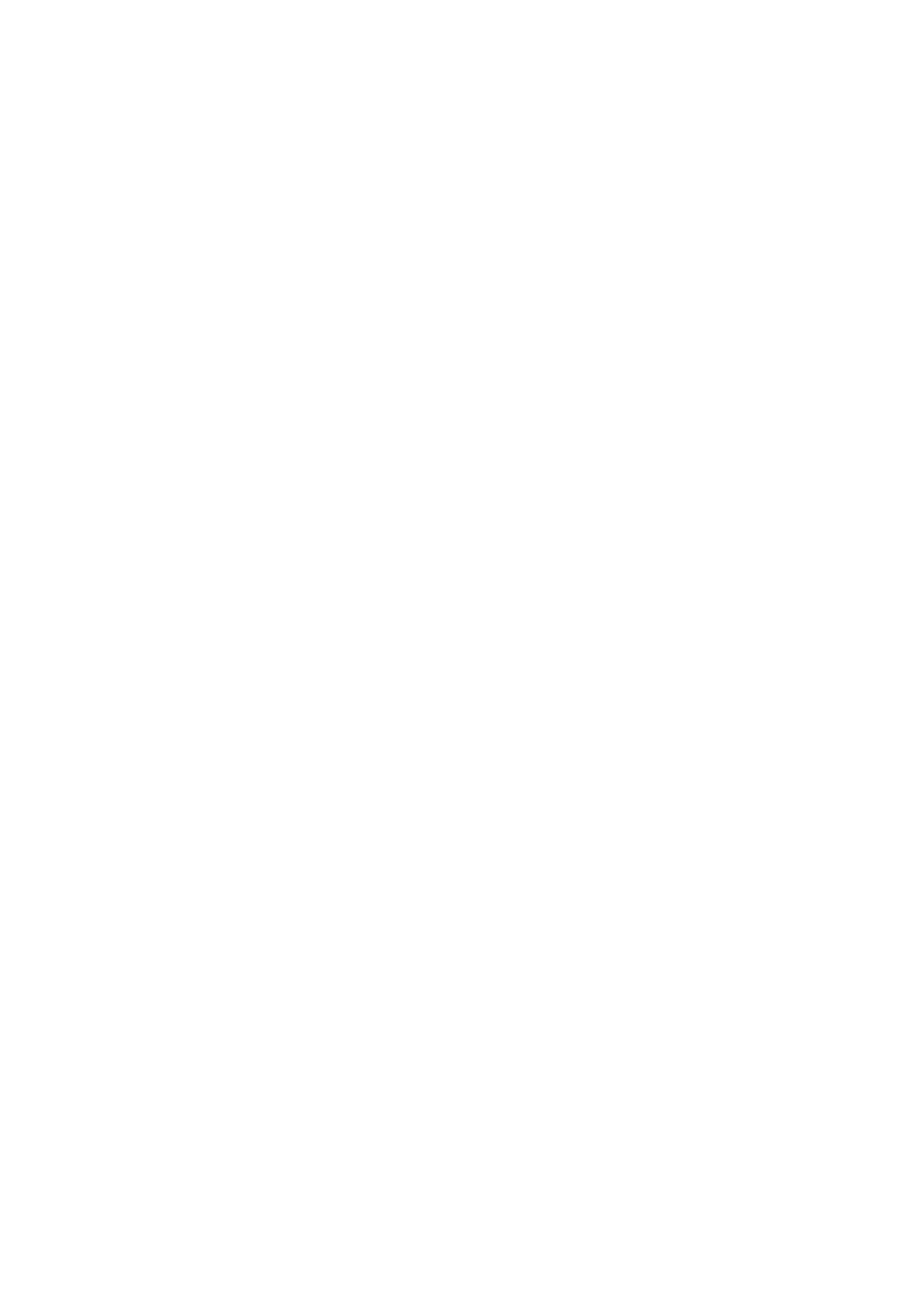
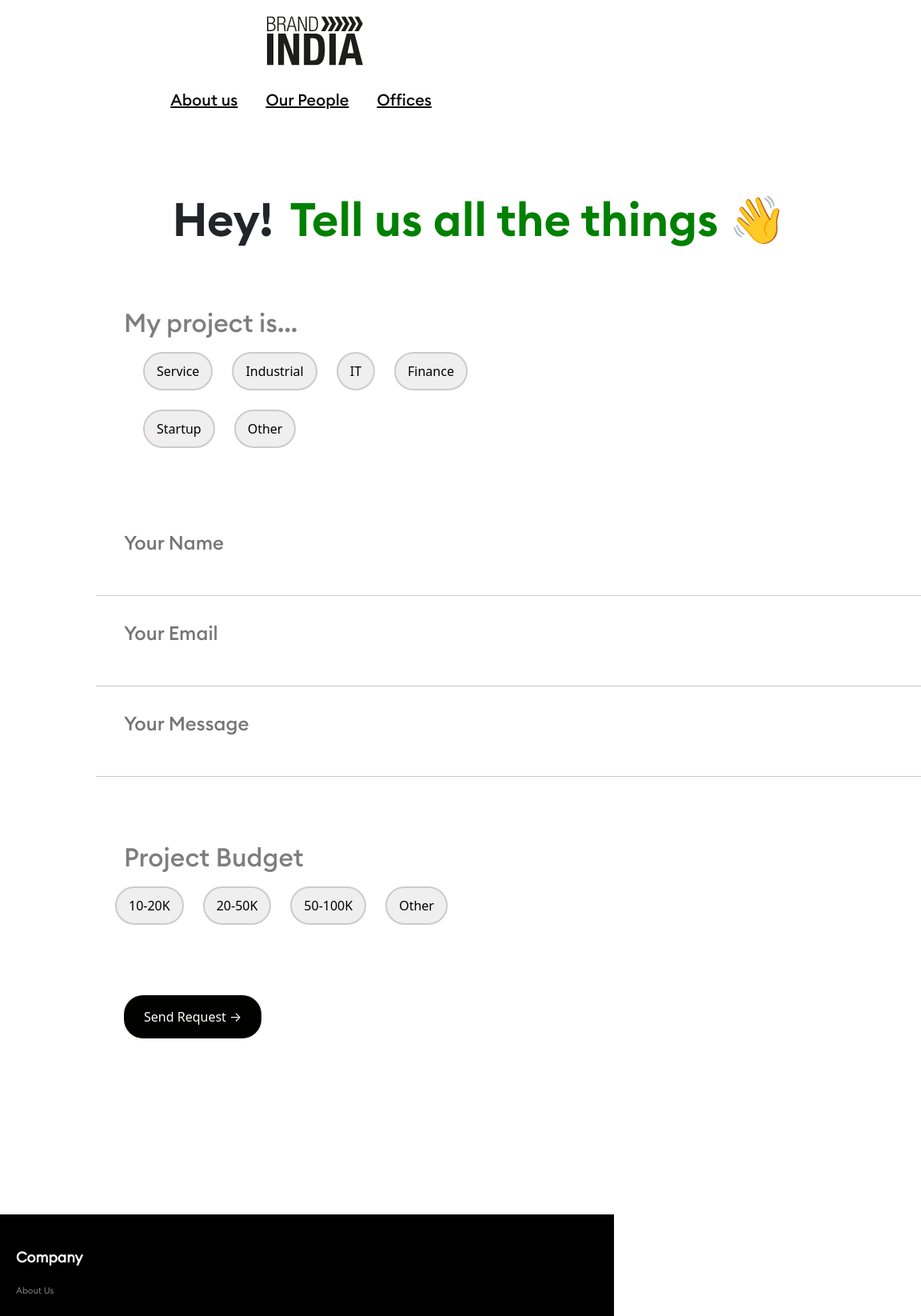
Before and after one commit to ilkiinz/Brand-India, a React (Create React App) app: page /contact in a window 768 px wide. Before the commit this address had no page. Shown: the top 1645 px of the page at 80% size, 1152 px wide, since content can reach past the window. Before the commit the page ends 800 px from the top, so only its background shows below. Built offline with nearby package versions, Linux system fonts and the light colour scheme.

Commit message:
change src

```diff
--- a/src/App.js
+++ b/src/App.js
@@ -5,6 +5,7 @@ import About from './About/About';
 import Home from './Home/Home';
 import Offices from './Offices/Offices';
 import Our from "./Our People/Our";
+import Contact from "./Contact/Contact";
 
 
 let App = () => {
@@ -14,6 +15,7 @@ let App = () => {
         <Route path='/about' element={<About />} />
         <Route path='/offices' element={<Offices />} />
         <Route path='our people' element={<Our />}/>
+        <Route path='contact' element={<Contact />}/>
       </Routes>
   );
 }
--- /dev/null
+++ b/src/Contact/Contact.css
@@ -0,0 +1,109 @@
+.contact-cont{
+ display: flex;
+flex-direction: column;
+align-items: center;
+width: 1200px;
+padding-top: 91px;
+padding-bottom: 220px;
+gap: 64px;
+}
+
+.contact-head{
+display: flex;
+flex-direction: row;
+gap: 16px;
+text-align: center;
+align-items: center;
+}
+
+.contact-head h4{
+ font-family: "EuclidCircularBSemiBold";
+font-size: 58px;
+font-style: normal;
+font-weight: 600;
+line-height: normal;
+
+}
+
+.form-cont{
+display: flex;
+width: 1200px;
+flex-direction: column;
+align-items: flex-start;
+gap: 64px;
+padding-left: 120px;
+}
+
+.form-head{
+    padding-left: 35px;
+}
+
+.form-head p{
+color: #7E7E7E;
+font-family: "EuclidCircularBMedium";;
+font-size: 32px;
+font-style: normal;
+font-weight: 500;
+line-height: normal;
+}
+
+.head-btn button{
+padding: 10px 15px;
+margin-left: 24px;
+margin-bottom: 24px;
+border-radius: 40px;
+border: 2px solid #cfcaca;
+gap: 24px;
+}
+
+.head-btn button:hover{
+background-color: black;
+color: white;
+}
+
+.form-main{
+display: flex;
+flex-direction: column;
+width: 100%;
+}
+
+.form-main input{
+background-color: white;
+color: black;
+font-family: "EuclidCircularBMedium";
+font-size: 24px;
+font-style: normal;
+font-weight: 500;
+line-height: normal;
+border: none;
+padding: 30px;
+outline: none;
+margin-bottom: 20px;
+}
+
+.form-foot p{
+color: #7E7E7E;
+font-family: "EuclidCircularBMedium";;
+font-size: 32px;
+font-style: normal;
+font-weight: 500;
+line-height: normal;
+margin-left: 35px;
+}
+
+
+.send button{
+display: flex;
+padding: 15px 25px;
+margin-left: 35px;
+justify-content: center;
+align-items: center;
+background-color: black;
+color: white;
+border-radius: 24px;
+background: #010100;
+}
+
+.send button:hover{
+    background-color: darkblue;
+}
--- /dev/null
+++ b/src/Contact/Contact.js
@@ -0,0 +1,66 @@
+import React from 'react';
+import './Contact.css';
+import  Nav  from "../Navbar/Nav";
+import Footer from "../Footer/Footer";
+
+function Contact() {
+    return(
+           <div>
+            <Nav />
+
+            <div className='contact-cont'>
+                <div className='contact-head'>
+                    <h4>Hey!</h4>
+                    <h4 className='green'>Tell us all the things 👋</h4>
+                </div>
+
+                <div className='form-cont'>
+                    <div className='form-head'>
+                        <p>My project is...</p>
+                        <div className='head-btn'>
+                            <button>Service</button>
+                            <button>Industrial</button>
+                            <button>IT</button>
+                            <button>Finance</button>
+                        </div>
+                        <div className='head-btn'>
+                            <button>Startup</button>
+                            <button>Other</button>
+                        </div>
+                    </div>
+
+                    <div className='form-main'>
+                    <input type='text' placeholder=" Your Name"/>
+                    <hr/>
+                    <input type='email' placeholder=" Your Email"/>
+                    <hr/>
+                    <input type='text' placeholder=" Your Message"/>
+                    <hr/>
+                    </div>
+
+
+                    <div className='form-foot'>
+                      <p>Project Budget</p>
+
+                    <div className='head-btn'>
+                            <button>10-20K</button>
+                            <button>20-50K</button>
+                            <button>50-100K</button>
+                            <button>Other</button>
+                        </div>
+
+                        </div>
+                        <div className='send'>
+                        <button>Send Request  →</button>
+                        </div>
+              </div>
+
+            </div>
+
+             <Footer />
+           </div>
+
+    )
+}
+
+export default Contact;
--- a/src/Footer/Footer.css
+++ b/src/Footer/Footer.css
@@ -15,7 +15,6 @@
     font-style: normal;
     font-weight: 600;
     line-height: 150%;
-    /* 27px */
     text-transform: capitalize;
 }
 
@@ -41,6 +40,17 @@ p {
     height: 150px;
     margin-left: 65px;
 }
+
+.linkf{
+  color: grey;
+  font-family:  "EuclidCircularBRegular";
+  font-size: 11px;
+  font-style: normal;
+  line-height: 24px;
+  font-weight: 400;
+  text-decoration: none;
+}
+
 
 .footer-block3 {
     width: 200px;
--- a/src/Footer/Footer.js
+++ b/src/Footer/Footer.js
@@ -1,6 +1,8 @@
 import React from "react";
 import "./Footer.css";
+import { Link } from 'react-router-dom';
 import logo2 from "../assets/logo2.svg"
+
 
 
 
@@ -25,7 +27,7 @@ function Footer() {
                     <p className="first-word">Resource</p>
                     <p>Privarcy Policy</p>
                     <p>Terms and Condition</p>
-                    <p>Contact Us</p>
+                    <Link to={'/Contact'} className="linkf">Contact us</Link>
                 </div>
 
                 <div className="footer-block3">
--- a/src/Home/Home.css
+++ b/src/Home/Home.css
@@ -66,13 +66,19 @@
 .get-touch button {
   color: white;
   border-radius: 24px;
-  background: #010100;
+  background-color: #010100;
   display: flex;
   padding: 20px 54px;
   align-items: flex-start;
   width: 60%;
   gap: 10px;
   font-family: "EuclidCircularBMedium";
+  cursor: pointer;
+  transition: background-color 0.3s ease;
+}
+
+.get-touch button:hover{
+  background-color: darkblue;
 }
 
 .community-container {
@@ -166,6 +172,10 @@
   gap: 10px;
   background: #010100;
   border-radius: 24px;
+}
+
+.view-btn button:hover{
+  background-color: darkblue;
 }
 
 .director-container {
--- a/src/Home/Home.js
+++ b/src/Home/Home.js
@@ -27,6 +27,7 @@ let Home = () =>{
       <div className='flag-block'>
 
         <div className='get-touch'>
+
           <p>Get involved in of the world’s fastest growing major economies</p>
           <button>Get in Touch</button>
         </div>
--- a/src/Info/Info.css
+++ b/src/Info/Info.css
@@ -41,3 +41,77 @@
     line-height: 150%;
     /* 36px */
   }
+
+  /* Normal stil tanımlamaları burada */
+
+/* First Mobile (max-width: 768px) */
+@media only screen and (max-width: 768px) {
+  .info {
+    padding: 40px 20px;
+    flex-direction: column;
+    height: auto;
+  }
+
+  .inside-blocks {
+    flex-direction: column;
+    gap: 40px;
+    align-items: center;
+  }
+
+  .info h1 {
+    font-size: 32px;
+    line-height: 120%;
+  }
+
+  .inside p {
+    font-size: 18px;
+    line-height: 130%;
+  }
+}
+/* Normal stil tanımlamaları burada */
+
+/* First Mobile (max-width: 768px) */
+@media only screen and (max-width: 768px) {
+  .info {
+    padding: 40px 20px;
+    flex-direction: column;
+    height: auto;
+  }
+
+  .inside-blocks {
+    flex-direction: column;
+    gap: 40px;
+    align-items: center;
+  }
+
+  .info h1 {
+    font-size: 32px;
+    line-height: 120%;
+  }
+
+  .inside p {
+    font-size: 18px;
+    line-height: 130%;
+  }
+}
+
+/* Tablet (768px ile 1024px arası) */
+@media only screen and (min-width: 768px) and (max-width: 1024px) {
+  .info {
+    padding: 60px 40px;
+  }
+
+  .inside-blocks {
+    gap: 60px;
+  }
+
+  .info h1 {
+    font-size: 36px;
+    line-height: 140%;
+  }
+
+  .inside p {
+    font-size: 20px;
+    line-height: 140%;
+  }
+}
--- a/src/Navbar/Nav.css
+++ b/src/Navbar/Nav.css
@@ -27,8 +27,11 @@
   }
 
   .link {
+margin-right: 35px;
+margin-bottom: 10px;
+  }
 
-    margin-right: 35px;
-    margin-bottom: 10px;
+  .logo{
+    padding-bottom: 30px;
   }
 }
--- a/src/Navbar/Nav.js
+++ b/src/Navbar/Nav.js
@@ -6,7 +6,7 @@ function Nav() {
     return (
         <div>
             <nav className="navbar">
-            <Link to={'/'}><img src={logo} alt="Logo" /></Link>
+            <Link to={'/'}><img src={logo} alt="Logo" className="logo" /></Link>
 
                 <div>
                     <Link to={'/about'} className="link">About us</Link>
--- a/src/Our People/Our.css
+++ b/src/Our People/Our.css
@@ -77,6 +77,10 @@ border-radius: 24px;
 border: 2px solid #cfcaca;
 }
 
+.read button:hover{
+    background-color: thistle;
+}
+
 .read button p{
 text-align: center;
 color: #060606;
@@ -139,6 +143,10 @@ padding-top: 10px;
     border: 2px solid #cfcaca;
     }
 
+  .read1 button:hover{
+    background-color: thistle;
+  }
+
     .read1 button p{
     text-align: center;
     color: #060606;
```
